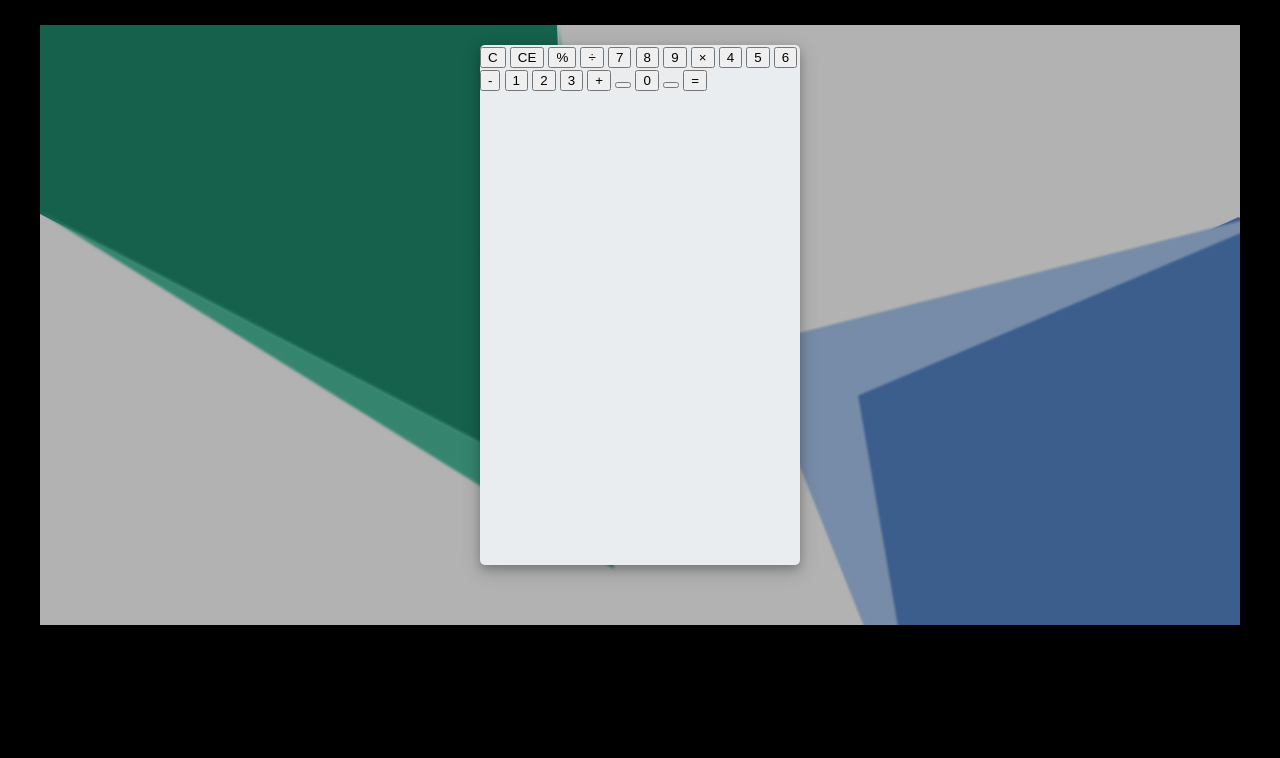
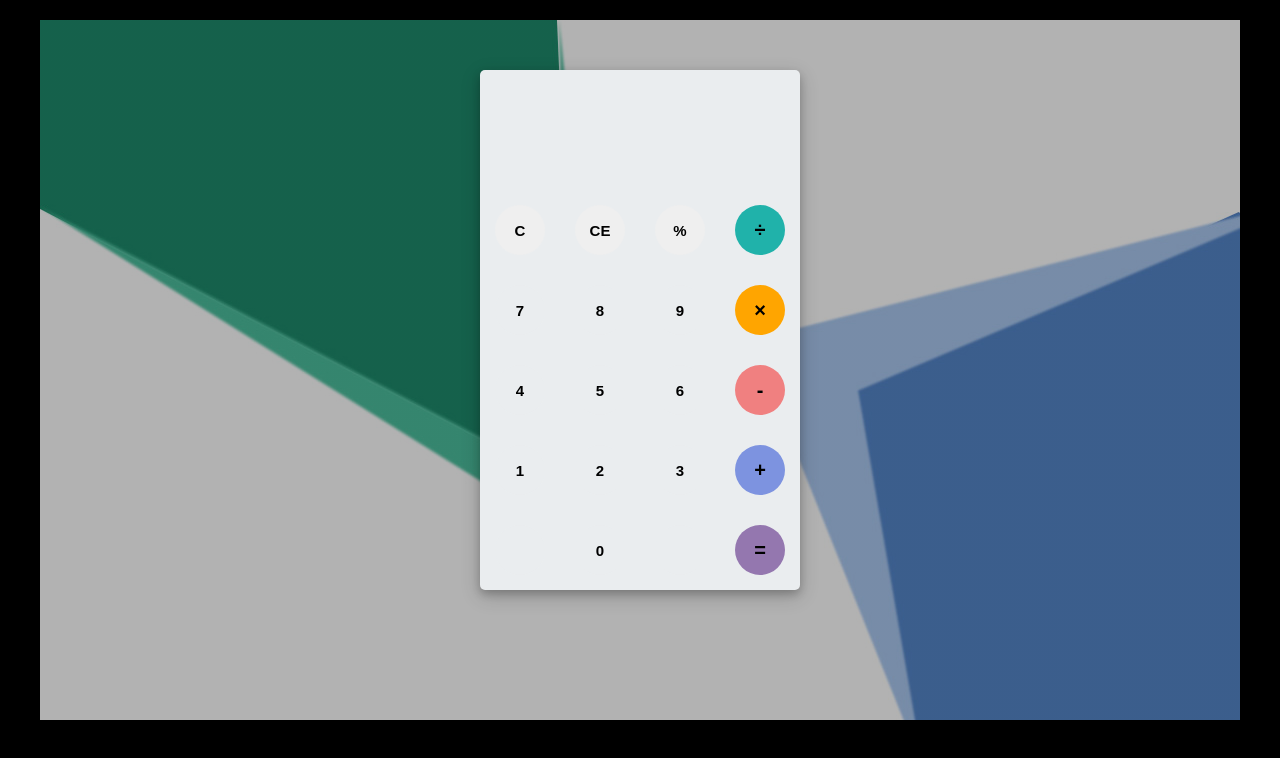
Before and after one commit to kshitijvarshne1/Calculator, a plain HTML site: page index.html in a window 1280 px wide. Drawn offline with Linux system fonts and the light colour scheme.

Commit message:
final commit

```diff
--- a/index.html
+++ b/index.html
@@ -1,10 +1,10 @@
-<!DOCTYPE html>
-<html lang="en">
+<html>
   <head>
-    <meta charset="UTF-8" />
-    <meta http-equiv="X-UA-Compatible" content="IE=edge" />
-    <meta name="viewport" content="width=device-width, initial-scale=1.0" />
-    <link rel="stylesheet" href="src/style.css" />
+    <link rel="stylesheet" type="text/css" href="src/style.css" />
+    <link
+      href="https://fonts.googleapis.com/css?family=Open+Sans:600,700"
+      rel="stylesheet"
+    />
     <title>Calculator</title>
   </head>
   <body>
@@ -42,6 +42,6 @@
         </div>
       </div>
     </div>
-    <script src="src/script.js"></script>
+    <script src="script.js"></script>
   </body>
 </html>
--- a/src/style.css
+++ b/src/style.css
@@ -1,22 +1,90 @@
 body {
-  font-family: "open sans", sans-serif;
+  font-family: "Open Sans", sans-serif;
   background-color: black;
 }
 #container {
   width: 1200px;
-  height: 600px;
+  height: 700px;
   background-image: linear-gradient(rgba(0, 0, 0, 0.3), rgba(0, 0, 0, 0.3)),
     url(../public/bgImg.jpg);
   margin: 20px auto;
-  margin-top: 25px;
 }
 #calculator {
-  top: 20px;
   width: 320px;
   height: 520px;
   background-color: #eaedef;
   margin: 0 auto;
+  top: 50px;
   position: relative;
   border-radius: 5px;
   box-shadow: 0 4px 8px 0 rgba(0, 0, 0, 0.2), 0 6px 20px 0 rgba(0, 0, 0, 0.19);
 }
+#result {
+  height: 120px;
+}
+#history {
+  text-align: right;
+  height: 20px;
+  margin: 0 20px;
+  padding-top: 20px;
+  font-size: 15px;
+  color: #919191;
+}
+#output {
+  text-align: right;
+  height: 60px;
+  margin: 10px 20px;
+  font-size: 30px;
+}
+#keyboard {
+  height: 400px;
+}
+.operator,
+.number,
+.empty {
+  width: 50px;
+  height: 50px;
+  margin: 15px;
+  float: left;
+  border-radius: 50%;
+  border-width: 0;
+  font-weight: bold;
+  font-size: 15px;
+}
+.number,
+.empty {
+  background-color: #eaedef;
+}
+.number,
+.operator {
+  cursor: pointer;
+}
+.operator:active,
+.number:active {
+  font-size: 13px;
+}
+.operator:focus,
+.number:focus,
+.empty:focus {
+  outline: 0;
+}
+button:nth-child(4) {
+  font-size: 20px;
+  background-color: #20b2aa;
+}
+button:nth-child(8) {
+  font-size: 20px;
+  background-color: #ffa500;
+}
+button:nth-child(12) {
+  font-size: 20px;
+  background-color: #f08080;
+}
+button:nth-child(16) {
+  font-size: 20px;
+  background-color: #7d93e0;
+}
+button:nth-child(20) {
+  font-size: 20px;
+  background-color: #9477af;
+}
```
